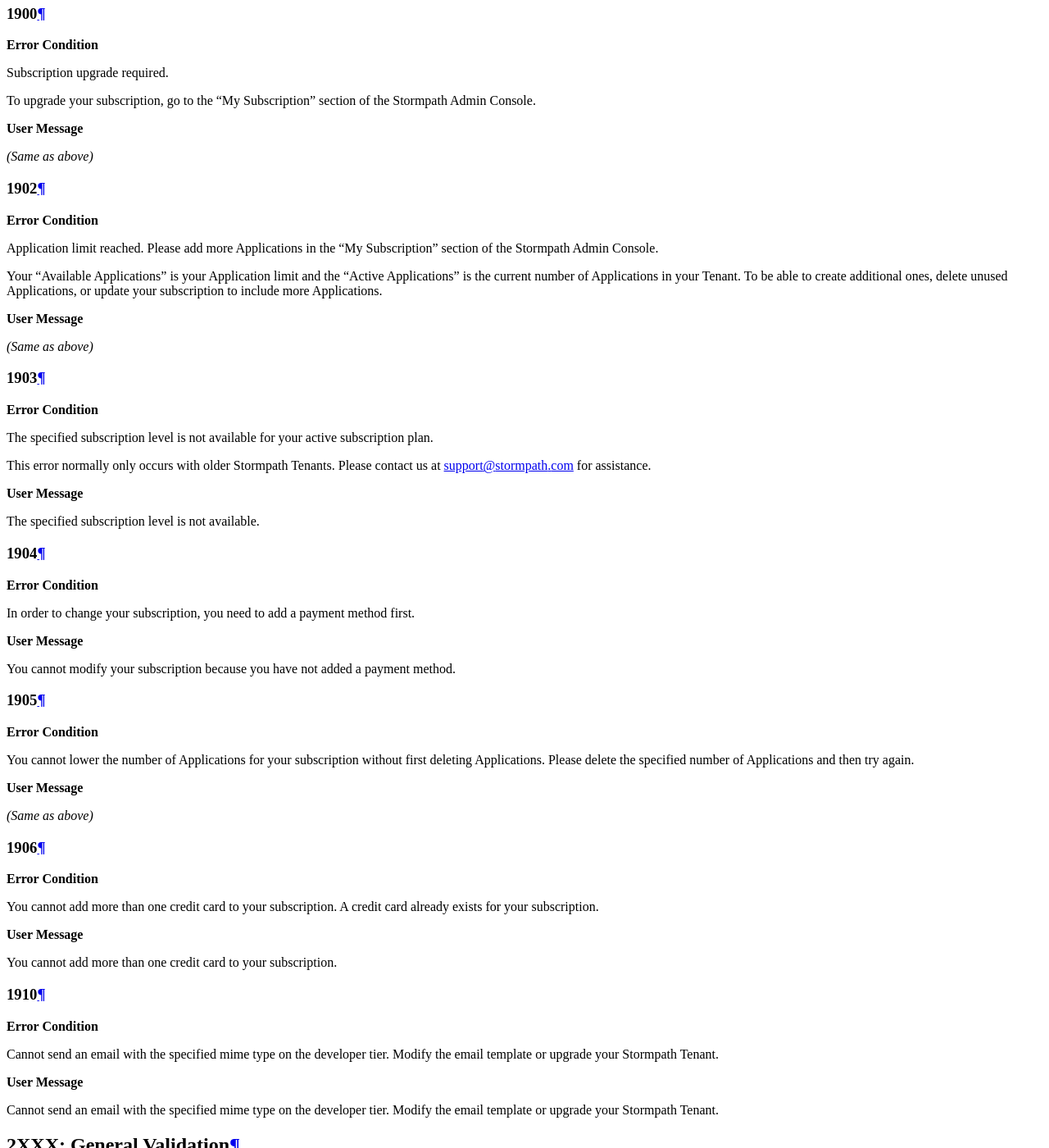
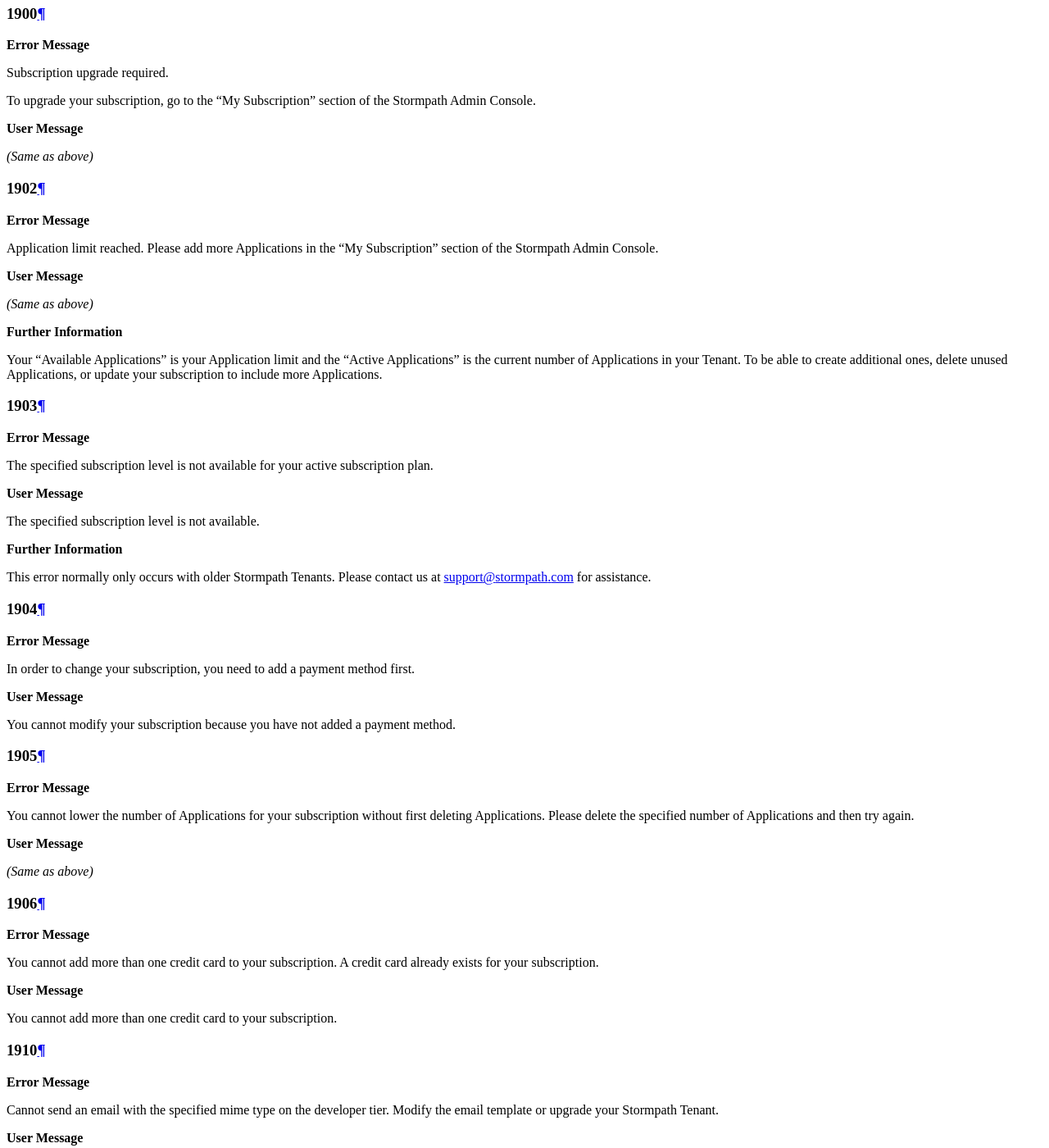
Before and after one commit to stormpath/stormpath-documentation, a Sphinx documentation site: the page built from source/errors.rst, in a window 1280 px wide and 1400 px high, scrolled down 3376 px. Shown: the whole window at 82% size. Built offline with Sphinx 7.4.7 and the Read the Docs theme 2.0.0, drawn with Linux system fonts in a browser that asks for light colours; some of the changed text lies outside the part shown.

Commit message:
Added 'Further Information' heading

```diff
--- a/source/errors.rst
+++ b/source/errors.rst
@@ -10,7 +10,7 @@
 1100
 ----
 
-**Error Condition**
+**Error Message**
 
 The specified HTTP request method is not supported.
 
@@ -21,7 +21,7 @@
 1101
 ----
 
-**Error Condition**
+**Error Message**
 
 Bad request 'Content-Type'. This error will specify what the expected value is.
 
@@ -35,7 +35,7 @@
 1900
 ------------
 
-**Error Condition**
+**Error Message**
 
 Subscription upgrade required.
 
@@ -48,33 +48,37 @@
 1902
 -------------
 
-**Error Condition**
+**Error Message**
 
 Application limit reached. Please add more Applications in the "My Subscription" section of the Stormpath Admin Console.
-
-Your "Available Applications" is your Application limit and the "Active Applications" is the current number of Applications in your Tenant. To be able to create additional ones, delete unused Applications, or update your subscription to include more Applications.
 
 **User Message**
 
 *(Same as above)*
 
+**Further Information**
+
+Your "Available Applications" is your Application limit and the "Active Applications" is the current number of Applications in your Tenant. To be able to create additional ones, delete unused Applications, or update your subscription to include more Applications.
+
 1903
 ----
 
-**Error Condition**
+**Error Message**
 
 The specified subscription level is not available for your active subscription plan.
-
-This error normally only occurs with older Stormpath Tenants. Please contact us at support@stormpath.com for assistance.
 
 **User Message**
 
 The specified subscription level is not available.
 
+**Further Information**
+
+This error normally only occurs with older Stormpath Tenants. Please contact us at support@stormpath.com for assistance.
+
 1904
 ----
 
-**Error Condition**
+**Error Message**
 
 In order to change your subscription, you need to add a payment method first.
 
@@ -85,7 +89,7 @@
 1905
 ----
 
-**Error Condition**
+**Error Message**
 
 You cannot lower the number of Applications for your subscription without first deleting Applications. Please delete the specified number of Applications and then try again.
 
@@ -96,7 +100,7 @@
 1906
 ----
 
-**Error Condition**
+**Error Message**
 
 You cannot add more than one credit card to your subscription. A credit card already exists for your subscription.
 
@@ -107,13 +111,13 @@
 1910
 ----
 
-**Error Condition**
+**Error Message**
 
 Cannot send an email with the specified mime type on the developer tier. Modify the email template or upgrade your Stormpath Tenant.
 
 **User Message**
 
-Cannot send an email with the specified mime type on the developer tier. Modify the email template or upgrade your Stormpath Tenant.
+*(Same as above)*
 
 2XXX: General Validation
 ========================
@@ -121,68 +125,82 @@
 2000
 -------------
 
-**Error Condition**
+**Error Message**
+
+The specified property value is required; it cannot be null, empty, or blank.
 
 **User Message**
 
 *(Same as above)*
 
-The specified property value is required; it cannot be null, empty, or blank.
+**Further Information**
 
 For example, you attempted to create an Account without providing a value for the ``email`` property.
 
 2001
 -------------
 
-**Error Condition**
+**Error Message**
+
+The specified property value already exists. Please choose another value.
 
 **User Message**
 
 *(Same as above)*
 
-The specified property value must be unique.
+**Further Information**
 
 For example, you attempted to create an Account with the same ``email`` as another Account in the same Directory.
 
 2002
 -------------
 
-**Error Condition**
+**Error Message**
+
+The specified property value is invalid.
 
 **User Message**
 
 *(Same as above)*
 
-The specified property value is invalid.
+**Further Information**
 
 This is a generic property invalid error. For example, supplying a fraction of 15/0 – cannot divide by zero. Stormpath only uses this code if a more accurate status code is not available. For example, an email without an ‘@’ should return error code 2006, not 2002.
 
 2003
 -------------
 
-**Error Condition**
+**Error Message**
+
+The specified property value is unsupported.
 
 **User Message**
 
 *(Same as above)*
 
-The specified property value is unsupported. For example, ``enabled`` or ``disabled`` is expected, but the value passed was ``foo``.
+**Further Information**
+
+For example, ``enabled`` or ``disabled`` is expected, but the value passed was ``foo``.
 
 2004
 -------------
 
-**Error Condition**
+**Error Message**
+
+The specified property value is an invalid type.
 
 **User Message**
 
 *(Same as above)*
 
-The specified property value is an invalid type. For example, specifying a string when a number is required.
+**Further Information**
+
+For example, specifying a string when a number is required.
 
 2005
 -------------
 
-**Error Condition**
+**Error Message**
 
 **User Message**
 
@@ -190,10 +208,12 @@
 
 The specified property value uses an invalid character encoding.
 
+**Further Information**
+
 2006
 -------------
 
-**Error Condition**
+**Error Message**
 
 **User Message**
 
@@ -201,12 +221,15 @@
 
 The specified property value format is invalid.
 
+**Further Information**
+
+
 For example, specifying the “12/15/2012” date format when “2012-12-15” is expected. Some forms of this error will include more specific information.
 
 2007
 -------------
 
-**Error Condition**
+**Error Message**
 
 **User Message**
 
@@ -217,7 +240,7 @@
 2008
 -------------
 
-**Error Condition**
+**Error Message**
 
 **User Message**
 
@@ -228,7 +251,7 @@
 2009
 -------------
 
-**Error Condition**
+**Error Message**
 
 **User Message**
 
@@ -239,7 +262,7 @@
 2010
 -------------
 
-**Error Condition**
+**Error Message**
 
 **User Message**
 
@@ -250,7 +273,7 @@
 2011
 -------------
 
-**Error Condition**
+**Error Message**
 
 **User Message**
 
@@ -261,7 +284,7 @@
 2012
 -------------
 
-**Error Condition**
+**Error Message**
 
 **User Message**
 
@@ -272,7 +295,7 @@
 2013
 -------------
 
-**Error Condition**
+**Error Message**
 
 **User Message**
 
@@ -283,29 +306,37 @@
 2014
 -------------
 
-**Error Condition**
+**Error Message**
 
 **User Message**
 
 *(Same as above)*
 
-The specified property value is an invalid reference. For example, linking to an object that is not allowed to be linked to. Also known as a ‘constraint violation’.
+The specified property value is an invalid reference.
+
+**Further Information**
+
+For example, linking to an object that is not allowed to be linked to. Also known as a ‘constraint violation’.
 
 2015
 -------------
 
-**Error Condition**
+**Error Message**
 
 **User Message**
 
 *(Same as above)*
 
-Unknown property. For example, trying to set a ‘srname’ property instead of ‘surname’.
+Unknown property.
+
+**Further Information**
+
+For example, trying to set a ‘srname’ property instead of ‘surname’.
 
 2016
 -------------
 
-**Error Condition**
+**Error Message**
 
 **User Message**
 
@@ -313,48 +344,62 @@
 
 Property value does not match a known Stormpath resource.
 
+**Further Information**
+
 For example, you specified an invalid ``href`` for a resource that does not exist in your Tenant.
 
 2017
 -------------
 
-**Error Condition**
+**Error Message**
 
 **User Message**
 
 *(Same as above)*
 
+**Further Information**
+
+
 2020
 ----
 
-**Error Condition**
+**Error Message**
 
 **User Message**
 
 *(Same as above)*
 
+**Further Information**
+
+
 2021
 ----
 
-**Error Condition**
+**Error Message**
 
 **User Message**
 
 *(Same as above)*
 
+**Further Information**
+
+
 2022
 ----
 
-**Error Condition**
+**Error Message**
 
 **User Message**
 
 *(Same as above)*
 
+**Further Information**
+
+
 2100
 -------------
 
-**Error Condition**
+**Error Message**
 
 **User Message**
 
@@ -365,7 +410,7 @@
 2101
 -------------
 
-**Error Condition**
+**Error Message**
 
 **User Message**
 
@@ -376,7 +421,7 @@
 2102
 -------------
 
-**Error Condition**
+**Error Message**
 
 **User Message**
 
@@ -387,7 +432,7 @@
 2103
 -------------
 
-**Error Condition**
+**Error Message**
 
 **User Message**
 
@@ -398,7 +443,7 @@
 2104
 -------------
 
-**Error Condition**
+**Error Message**
 
 **User Message**
 
@@ -409,7 +454,7 @@
 2105
 -------------
 
-**Error Condition**
+**Error Message**
 
 **User Message**
 
@@ -420,7 +465,7 @@
 2106
 -------------
 
-**Error Condition**
+**Error Message**
 
 **User Message**
 
@@ -431,7 +476,7 @@
 2107
 -------------
 
-**Error Condition**
+**Error Message**
 
 **User Message**
 
@@ -442,11 +487,14 @@
 2108
 ----
 
-**Error Condition**
+**Error Message**
 
 **User Message**
 
 *(Same as above)*
+
+**Further Information**
+
 
 3XXX: Custom Data
 =================
@@ -454,7 +502,7 @@
 3000
 -------------
 
-**Error Condition**
+**Error Message**
 
 **User Message**
 
@@ -465,7 +513,7 @@
 3001
 -------------
 
-**Error Condition**
+**Error Message**
 
 **User Message**
 
@@ -476,7 +524,7 @@
 3002
 -------------
 
-**Error Condition**
+**Error Message**
 
 **User Message**
 
@@ -487,7 +535,7 @@
 3003
 -------------
 
-**Error Condition**
+**Error Message**
 
 **User Message**
 
@@ -498,7 +546,7 @@
 3004
 -------------
 
-**Error Condition**
+**Error Message**
 
 **User Message**
 
@@ -512,7 +560,7 @@
 4001
 -------------
 
-**Error Condition**
+**Error Message**
 
 **User Message**
 
@@ -523,7 +571,7 @@
 4002
 -------------
 
-**Error Condition**
+**Error Message**
 
 **User Message**
 
@@ -531,153 +579,194 @@
 
 Your Stormpath Tenant owner Account’s status cannot be modified.
 
-4xxx: Organization
+4XXX: Organization
 ==================
 
 4520
 ----
 
-**Error Condition**
+**Error Message**
 
 **User Message**
 
 *(Same as above)*
 
+**Further Information**
+
 
 4600
 ----
 
-**Error Condition**
+**Error Message**
 
 **User Message**
 
 *(Same as above)*
 
+**Further Information**
+
+
 
 4601
 ----
 
-**Error Condition**
+**Error Message**
 
 **User Message**
 
 *(Same as above)*
 
+**Further Information**
+
+
 
 4602
 ----
 
-**Error Condition**
+**Error Message**
 
 **User Message**
 
 *(Same as above)*
 
+**Further Information**
+
+
 
 4603
 ----
 
-**Error Condition**
+**Error Message**
 
 **User Message**
 
 *(Same as above)*
 
+**Further Information**
+
+
 
 4604
 ----
 
-**Error Condition**
+**Error Message**
 
 **User Message**
 
 *(Same as above)*
 
+**Further Information**
+
+
 
 4605
 ----
 
-**Error Condition**
+**Error Message**
 
 **User Message**
 
 *(Same as above)*
 
+**Further Information**
+
+
 
 4606
 ----
 
-**Error Condition**
+**Error Message**
 
 **User Message**
 
 *(Same as above)*
 
+**Further Information**
+
+
 
 4610
 ----
 
-**Error Condition**
+**Error Message**
 
 **User Message**
 
 *(Same as above)*
 
+**Further Information**
+
+
 
 4612
 ----
 
-**Error Condition**
+**Error Message**
 
 **User Message**
 
 *(Same as above)*
 
+**Further Information**
+
+
 
 4614
 ----
 
-**Error Condition**
+**Error Message**
 
 **User Message**
 
 *(Same as above)*
 
+**Further Information**
+
+
 
 4700
 ----
 
-**Error Condition**
+**Error Message**
 
 **User Message**
 
 *(Same as above)*
 
+**Further Information**
+
+
 
 4701
 ----
 
-**Error Condition**
+**Error Message**
 
 **User Message**
 
 *(Same as above)*
 
+**Further Information**
+
+
 
 5XXX: Application
 =================
 
-**Error Condition**
+**Error Message**
 
 **User Message**
 
 *(Same as above)*
 
+**Further Information**
+
+
 
 5010
 -------------
 
-**Error Condition**
+**Error Message**
 
 **User Message**
 
@@ -688,7 +777,7 @@
 5100
 -------------
 
-**Error Condition**
+**Error Message**
 
 **User Message**
 
@@ -699,7 +788,7 @@
 5101
 -------------
 
-**Error Condition**
+**Error Message**
 
 **User Message**
 
@@ -710,7 +799,7 @@
 5102
 -------------
 
-**Error Condition**
+**Error Message**
 
 **User Message**
 
@@ -721,7 +810,7 @@
 5103
 -------------
 
-**Error Condition**
+**Error Message**
 
 **User Message**
 
@@ -732,7 +821,7 @@
 5104
 -------------
 
-**Error Condition**
+**Error Message**
 
 **User Message**
 
@@ -743,17 +832,20 @@
 5105
 ----
 
-**Error Condition**
+**Error Message**
 
 **User Message**
 
 *(Same as above)*
 
+**Further Information**
+
+
 
 5106
 -------------
 
-**Error Condition**
+**Error Message**
 
 **User Message**
 
@@ -764,7 +856,7 @@
 5108
 -------------
 
-**Error Condition**
+**Error Message**
 
 **User Message**
 
@@ -775,7 +867,7 @@
 5110
 -------------
 
-**Error Condition**
+**Error Message**
 
 **User Message**
 
@@ -786,7 +878,7 @@
 5112
 -------------
 
-**Error Condition**
+**Error Message**
 
 **User Message**
 
@@ -797,7 +889,7 @@
 5114
 -------------
 
-**Error Condition**
+**Error Message**
 
 **User Message**
 
@@ -808,107 +900,137 @@
 5116
 ----
 
-**Error Condition**
+**Error Message**
 
 **User Message**
 
 *(Same as above)*
 
+**Further Information**
+
+
 
 5117
 ----
 
-**Error Condition**
+**Error Message**
 
 **User Message**
 
 *(Same as above)*
 
+**Further Information**
+
+
 
 5118
 ----
 
-**Error Condition**
+**Error Message**
 
 **User Message**
 
 *(Same as above)*
 
+**Further Information**
+
+
 
 5119
 ----
 
-**Error Condition**
+**Error Message**
 
 **User Message**
 
 *(Same as above)*
 
+**Further Information**
+
+
 
 5120
 ----
 
-**Error Condition**
+**Error Message**
 
 **User Message**
 
 *(Same as above)*
 
+**Further Information**
+
+
 
 5121
 ----
 
-**Error Condition**
+**Error Message**
 
 **User Message**
 
 *(Same as above)*
 
+**Further Information**
+
+
 
 5122
 ----
 
-**Error Condition**
+**Error Message**
 
 **User Message**
 
 *(Same as above)*
 
+**Further Information**
+
+
 
 5200
 ----
 
-**Error Condition**
+**Error Message**
 
 **User Message**
 
 *(Same as above)*
 
+**Further Information**
+
+
 
 5201
 ----
 
-**Error Condition**
+**Error Message**
 
 **User Message**
 
 *(Same as above)*
 
+**Further Information**
+
+
 
 6XXX: Directory
 ===============
 
-**Error Condition**
+**Error Message**
 
 **User Message**
 
 *(Same as above)*
 
+**Further Information**
+
+
 
 6100
 -------------
 
-**Error Condition**
+**Error Message**
 
 **User Message**
 
@@ -919,7 +1041,7 @@
 6101
 -------------
 
-**Error Condition**
+**Error Message**
 
 **User Message**
 
@@ -930,7 +1052,7 @@
 6201
 -------------
 
-**Error Condition**
+**Error Message**
 
 **User Message**
 
@@ -941,7 +1063,7 @@
 6202
 -------------
 
-**Error Condition**
+**Error Message**
 
 **User Message**
 
@@ -952,11 +1074,14 @@
 6203
 ----
 
-**Error Condition**
+**Error Message**
 
 **User Message**
 
 *(Same as above)*
+
+**Further Information**
+
 
 
 7XXX: Account
@@ -965,7 +1090,7 @@
 7100
 -------------
 
-**Error Condition**
+**Error Message**
 
 **User Message**
 
@@ -973,12 +1098,15 @@
 
 Login attempt failed because the specified password is incorrect.
 
+**Further Information**
+
+
 During a login attempt, Stormpath found an Account from the specified ``username`` or ``email``, but the password was incorrect.
 
 7101
 -------------
 
-**Error Condition**
+**Error Message**
 
 **User Message**
 
@@ -991,7 +1119,7 @@
 7102
 -------------
 
-**Error Condition**
+**Error Message**
 
 **User Message**
 
@@ -999,12 +1127,15 @@
 
 Login attempt failed because the Account is not verified.
 
+**Further Information**
+
+
 During a login attempt Stormpath found an Account from the specified ``username`` or ``email``, but the Account had a status of ``UNVERIFIED``. Accounts with the ``UNVERIFIED`` status cannot login.
 
 7103
 -------------
 
-**Error Condition**
+**Error Message**
 
 **User Message**
 
@@ -1015,7 +1146,7 @@
 7104
 -------------
 
-**Error Condition**
+**Error Message**
 
 **User Message**
 
@@ -1026,37 +1157,46 @@
 7105
 -------------
 
-**Error Condition**
+**Error Message**
 
 **User Message**
 
 *(Same as above)*
 
+**Further Information**
+
+
 
 7106
 ----
 
-**Error Condition**
+**Error Message**
 
 **User Message**
 
 *(Same as above)*
 
+**Further Information**
+
+
 
 7107
 ----
 
-**Error Condition**
+**Error Message**
 
 **User Message**
 
 *(Same as above)*
 
+**Further Information**
+
+
 
 7200
 -------------
 
-**Error Condition**
+**Error Message**
 
 **User Message**
 
@@ -1066,19 +1206,20 @@
 
 7201
 -------------
-Stormpath is unable to create or update the Account because the Social Login site response did not contain the
-**Error Condition**
+Stormpath is unable to create or update the Account because the Social Login site response did not contain the required property.
+
+**Error Message**
 
 **User Message**
 
 *(Same as above)*
 
-required property.
+
 
 7202
 -------------
 
-**Error Condition**
+**Error Message**
 
 **User Message**
 
@@ -1089,21 +1230,27 @@
 7203
 ----
 
-**Error Condition**
+**Error Message**
 
 **User Message**
 
 *(Same as above)*
 
+**Further Information**
+
+
 
 7301
 ----
 
-**Error Condition**
+**Error Message**
 
 **User Message**
 
 *(Same as above)*
+
+**Further Information**
+
 
 
 9XXX: Agent
@@ -1112,7 +1259,7 @@
 9000
 -------------
 
-**Error Condition**
+**Error Message**
 
 **User Message**
 
@@ -1123,7 +1270,7 @@
 9001
 -------------
 
-**Error Condition**
+**Error Message**
 
 **User Message**
 
@@ -1134,7 +1281,7 @@
 9002
 -------------
 
-**Error Condition**
+**Error Message**
 
 **User Message**
 
@@ -1145,7 +1292,7 @@
 9003
 -------------
 
-**Error Condition**
+**Error Message**
 
 **User Message**
 
@@ -1156,7 +1303,7 @@
 9004
 -------------
 
-**Error Condition**
+**Error Message**
 
 **User Message**
 
@@ -1167,7 +1314,7 @@
 9005
 -------------
 
-**Error Condition**
+**Error Message**
 
 **User Message**
 
@@ -1178,7 +1325,7 @@
 9006
 -------------
 
-**Error Condition**
+**Error Message**
 
 **User Message**
 
@@ -1192,7 +1339,7 @@
 10010
 -------------
 
-**Error Condition**
+**Error Message**
 
 **User Message**
 
@@ -1200,12 +1347,15 @@
 
 Token is no longer valid because the Account is not enabled.
 
+**Further Information**
+
+
 This error can occur when you validate a token for an Account that has been changed to have a status of ``DISABLED``.
 
 10011
 -------------
 
-**Error Condition**
+**Error Message**
 
 **User Message**
 
@@ -1213,12 +1363,15 @@
 
 Token is no longer valid because it has expired.
 
+**Further Information**
+
+
 Stormpath tokens have an expiration time that is configurable through the Application’s OAuth Policy. If you try authenticating with an expired token, this error will return.
 
 10012
 -------------
 
-**Error Condition**
+**Error Message**
 
 **User Message**
 
@@ -1229,18 +1382,22 @@
 10013
 -------------
 
-**Error Condition**
+**Error Message**
 
 **User Message**
 
 *(Same as above)*
 
-Token does not exist. This can occur if the token has been manually deleted, or if the token has expired and been removed by Stormpath.
+Token does not exist.
+
+**Further Information**
+
+This can occur if the token has been manually deleted, or if the token has expired and been removed by Stormpath.
 
 10014
 -------------
 
-**Error Condition**
+**Error Message**
 
 **User Message**
 
@@ -1251,7 +1408,7 @@
 10015
 -------------
 
-**Error Condition**
+**Error Message**
 
 **User Message**
 
@@ -1262,7 +1419,7 @@
 10016
 -------------
 
-**Error Condition**
+**Error Message**
 
 **User Message**
 
@@ -1273,7 +1430,7 @@
 10017
 -------------
 
-**Error Condition**
+**Error Message**
 
 **User Message**
 
@@ -1287,7 +1444,7 @@
 10100
 -------------
 
-**Error Condition**
+**Error Message**
 
 **User Message**
 
@@ -1298,7 +1455,7 @@
 10101
 -------------
 
-**Error Condition**
+**Error Message**
 
 **User Message**
 
@@ -1309,7 +1466,7 @@
 10102
 -------------
 
-**Error Condition**
+**Error Message**
 
 **User Message**
 
@@ -1323,7 +1480,7 @@
 11001
 -------------
 
-**Error Condition**
+**Error Message**
 
 **User Message**
 
@@ -1334,7 +1491,7 @@
 11002
 -------------
 
-**Error Condition**
+**Error Message**
 
 **User Message**
 
@@ -1345,7 +1502,7 @@
 11003
 -------------
 
-**Error Condition**
+**Error Message**
 
 **User Message**
 
@@ -1356,7 +1513,7 @@
 11004
 -------------
 
-**Error Condition**
+**Error Message**
 
 **User Message**
 
@@ -1367,7 +1524,7 @@
 11005
 -------------
 
-**Error Condition**
+**Error Message**
 
 **User Message**
 
@@ -1381,18 +1538,23 @@
 12001
 -----
 
-**Error Condition**
+**Error Message**
 
 **User Message**
 
 *(Same as above)*
 
+**Further Information**
+
+
 
 12002
 -----
 
-**Error Condition**
+**Error Message**
 
 **User Message**
 
 *(Same as above)*
+
+**Further Information**
```
